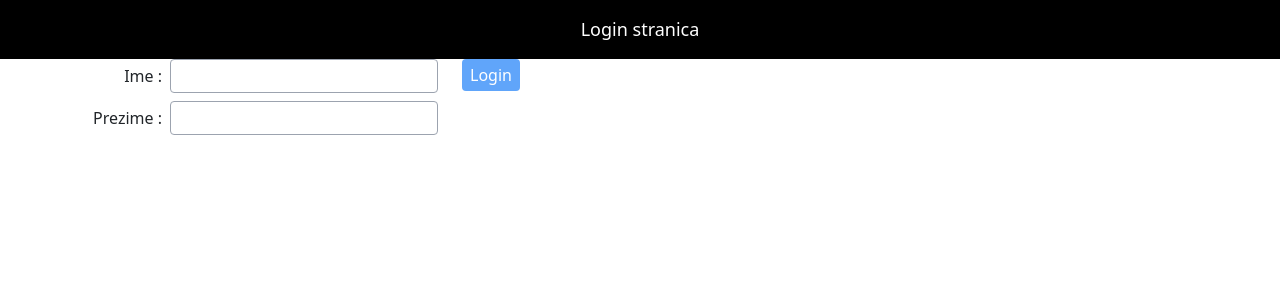
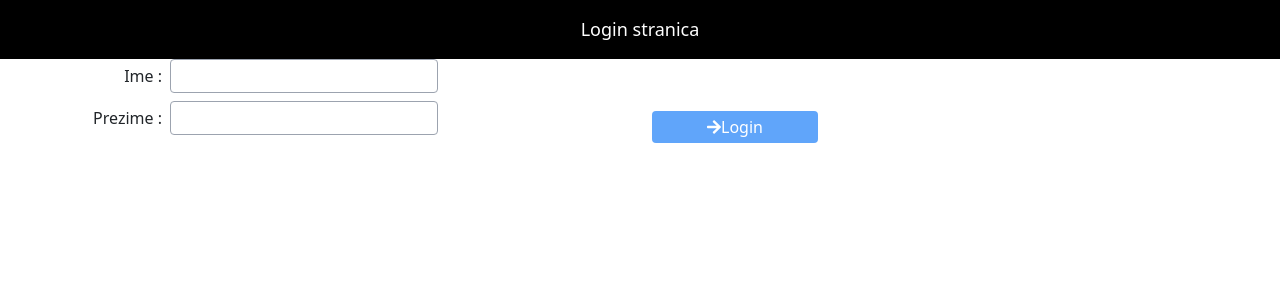
Before and after one commit to stefankrstic/test-l-1.4-halcom_stefan-krstic, a React (Create React App) app: page / in a window 1280 px wide. Shown: the top 300 px of the page. Built offline with nearby package versions, Linux system fonts and the light colour scheme.

Commit message:
Login button styles and position

```diff
--- a/src/components/BaseButton.module.scss
+++ b/src/components/BaseButton.module.scss
@@ -4,6 +4,8 @@
     background-color: #60A5FA;
     border-radius: 4px;
     color: white;
+    display: inline-block;
+    width: 100%;
 }
 
 .root:hover {
--- a/src/components/BaseButton.tsx
+++ b/src/components/BaseButton.tsx
@@ -1,11 +1,13 @@
+import clsx from "clsx";
 import React, { ReactNode } from "react";
 import styles from './BaseButton.module.scss';
 
 interface BaseButtonProps {
     children: ReactNode;
+    className?: string;
 }
 
-export const BaseButton = ({children}: BaseButtonProps) => {
-    return <button className={styles.root}>{children}</button>
+export const BaseButton = ({children, className}: BaseButtonProps) => {
+    return <button className={clsx(styles.root, className)}>{children}</button>
 
 };
--- /dev/null
+++ b/src/pages/LoginPage.module.scss
@@ -0,0 +1,7 @@
+.loginContainer {
+    display: flex;
+}
+
+.loginButton {
+    align-self: end;
+}
--- a/src/pages/LoginPage.tsx
+++ b/src/pages/LoginPage.tsx
@@ -1,8 +1,11 @@
+import { FontAwesomeIcon } from "@fortawesome/react-fontawesome";
+import { faArrowRight } from "@fortawesome/free-solid-svg-icons";
 import React from "react";
 import { Container, Row, Col } from "react-bootstrap";
 import { Header } from "../components/Header";
 import { Input } from "../components/Input";
 import { BaseButton } from "../components/BaseButton";
+import styles from './LoginPage.module.scss';
 
 export const LoginPage = () => {
     return (
@@ -15,8 +18,12 @@ export const LoginPage = () => {
                        <Input label="Prezime" />
                     </Col>
 
-                    <Col md={4}>
-                       <BaseButton>Login</BaseButton>
+                    <Col md={2} />
+
+                    <Col className={styles.loginContainer} md={2}>
+                       <BaseButton className={styles.loginButton}>
+                       <FontAwesomeIcon icon={faArrowRight} />
+                       Login</BaseButton>
                     </Col>
                 </Row>
             </Container>
```
